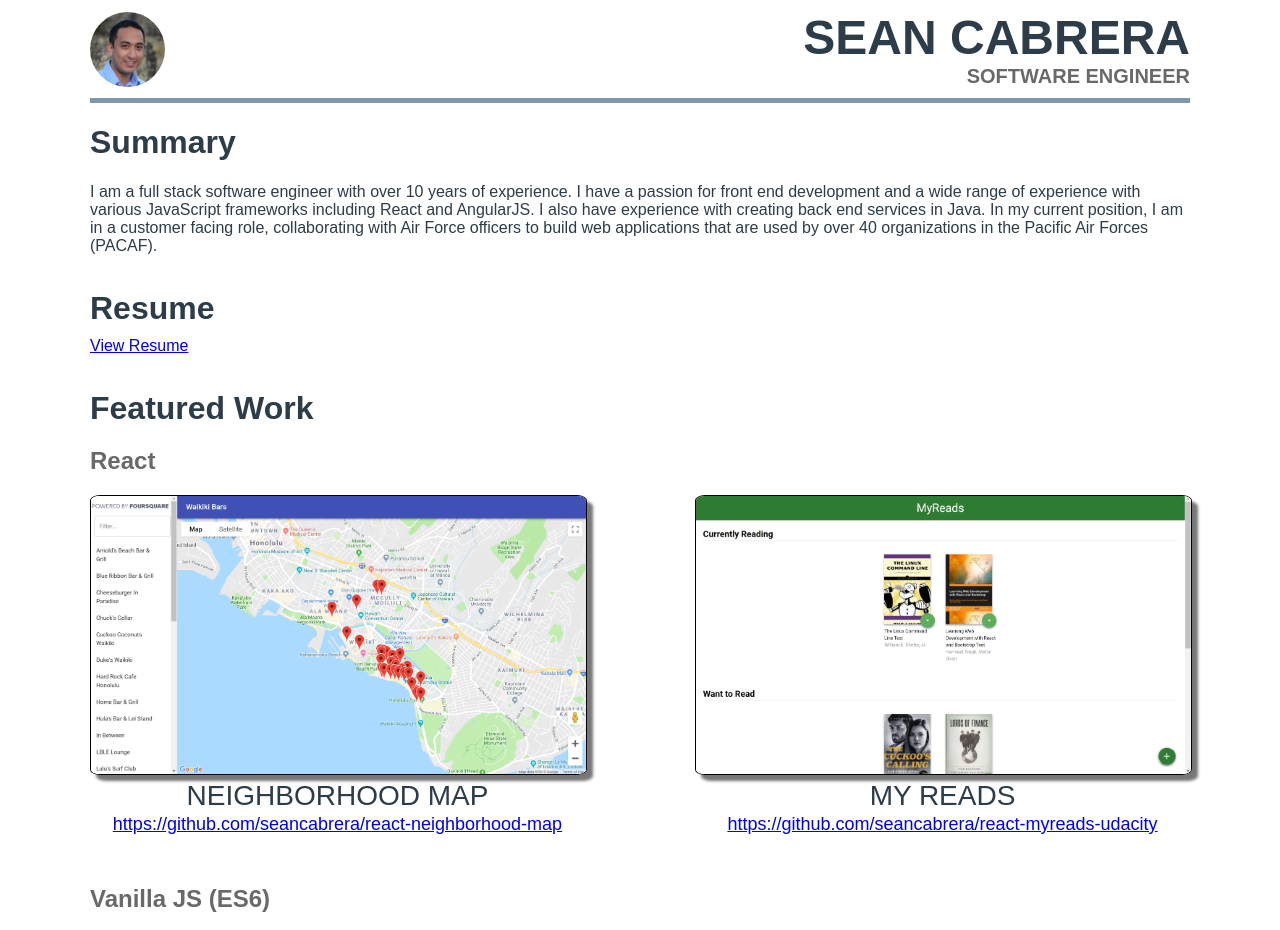
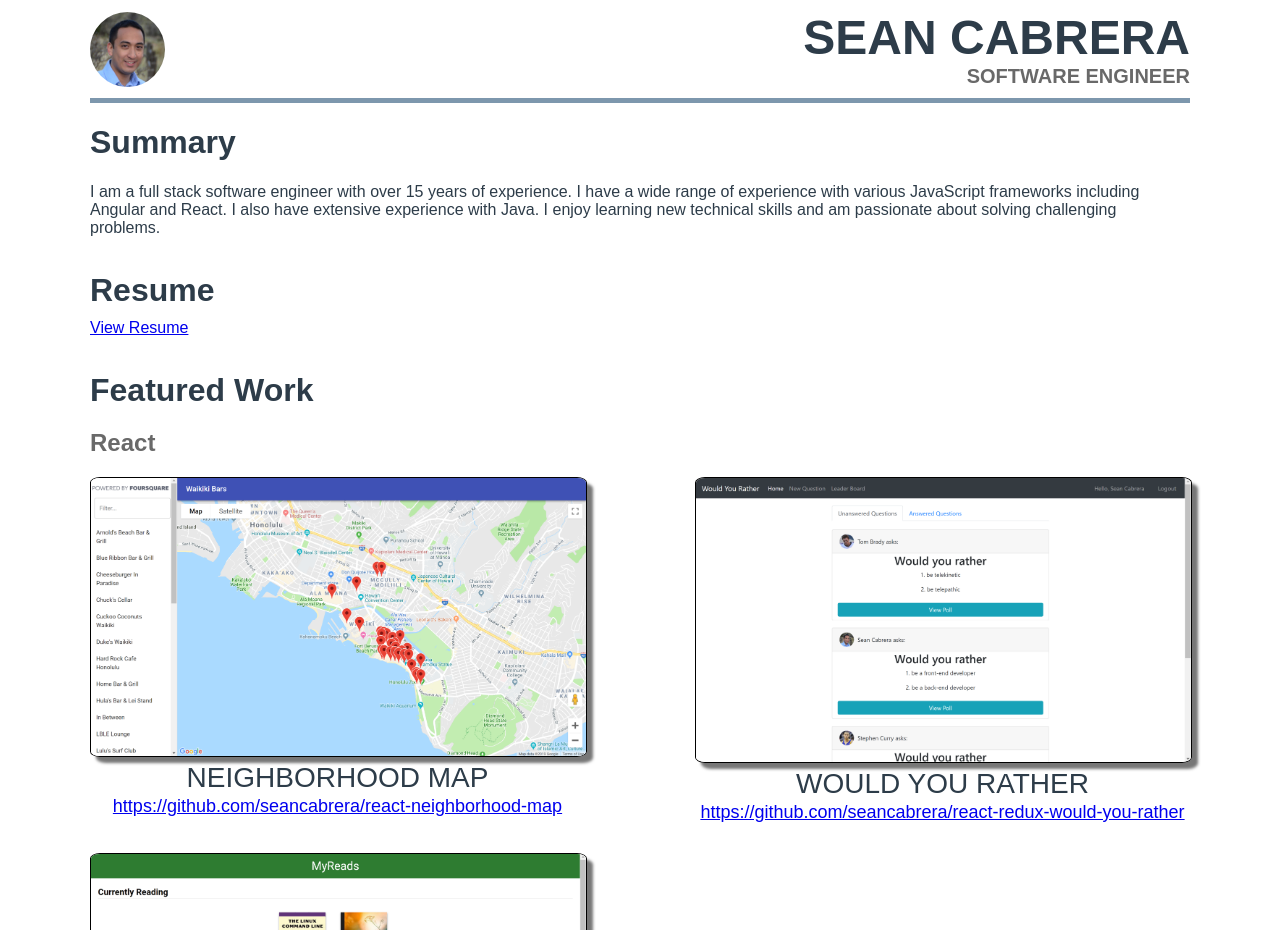
Before and after one commit to seancabrera/portfolio, a plain HTML site: page index.html in a window 1280 px wide. Shown: the top 930 px of the page. Drawn offline with Linux system fonts and the light colour scheme.

Commit message:
Add several projects. Update resume

```diff
--- a/css/portfolio.css
+++ b/css/portfolio.css
@@ -11,6 +11,7 @@
 body {
     max-width: 1100px;
     margin: auto;
+    margin-bottom: 50px;
     padding-left: 20px;
     padding-right: 20px;
     font-family: Arial;
@@ -89,6 +90,9 @@ header {
     font-family: Arial;
 }
 
+.python-header {
+    margin-top: 40px;
+}
 
 .featured-work {
     display: flex;
--- a/index.html
+++ b/index.html
@@ -23,13 +23,10 @@
         <hr class="header-break">
 
         <h1>Summary</h1>
-        I am a full stack software engineer with over 10 years of experience.
-        I have a passion for front end development and a wide range of experience
-        with various JavaScript frameworks including React and AngularJS. I also
-        have experience with creating back end services in Java. In my current
-        position, I am in a customer facing role, collaborating with Air Force
-        officers to build web applications that are used by over 40 organizations
-        in the Pacific Air Forces (PACAF).
+        I am a full stack software engineer with over 15 years of experience. I have a wide range
+        of experience with various JavaScript frameworks including Angular and React. I also have
+        extensive experience with Java. I enjoy learning new technical skills and am passionate
+        about solving challenging problems.
 
 
         <h1 class="main-header">Resume</h1>
@@ -46,6 +43,15 @@
                 <p class="app-name">NEIGHBORHOOD MAP</p>
                 <a class="app-link" href="https://github.com/seancabrera/react-neighborhood-map" target="_blank">
                     https://github.com/seancabrera/react-neighborhood-map
+                </a>
+            </div>
+            <div class="app">
+                <a href="https://would-you-rather-cabrera-0e99c3e6c0ea.herokuapp.com/" target="_blank">
+                    <img src="img/would_you_rather.png" alt="Would You Rather"/>
+                </a>
+                <p class="app-name">WOULD YOU RATHER</p>
+                <a class="app-link" href="https://github.com/seancabrera/react-redux-would-you-rather" target="_blank">
+                    https://github.com/seancabrera/react-redux-would-you-rather
                 </a>
             </div>
             <div class="app">
@@ -93,5 +99,18 @@
                 </a>
             </div>
         </section>
+
+        <h2 class="sub-header">React Native</h2>
+        <span>MOBILE FLASHCARDS: </span>
+        <a href="https://github.com/seancabrera/react-native-flashcards" target="_blank">
+            https://github.com/seancabrera/react-native-flashcards
+        </a>
+
+        <h2 class="sub-header python-header">Python</h2>
+        <span></span>US BIKESHARE DATA: </span>
+        <a href="https://github.com/seancabrera/pdsnd_github" target="_blank">
+            https://github.com/seancabrera/pdsnd_github
+        </a>
+
     </body>
 </html>
```
Also changed, not shown: img/would_you_rather.png (added), 1 other file.
